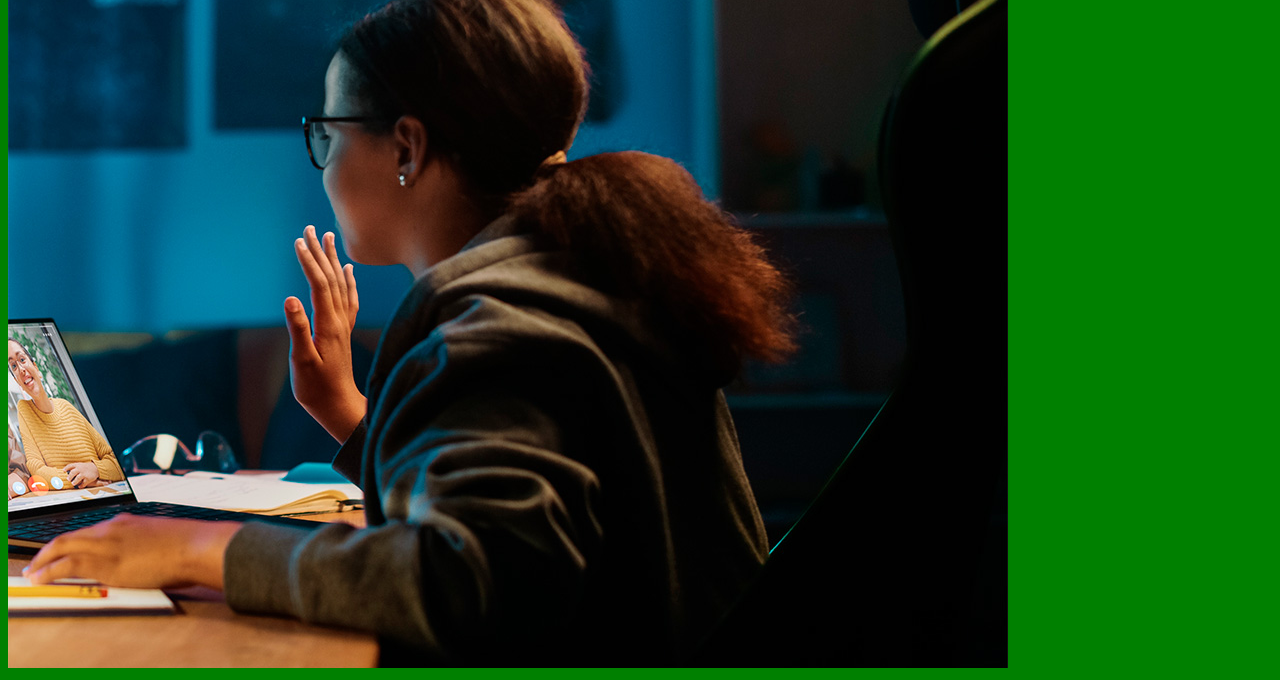
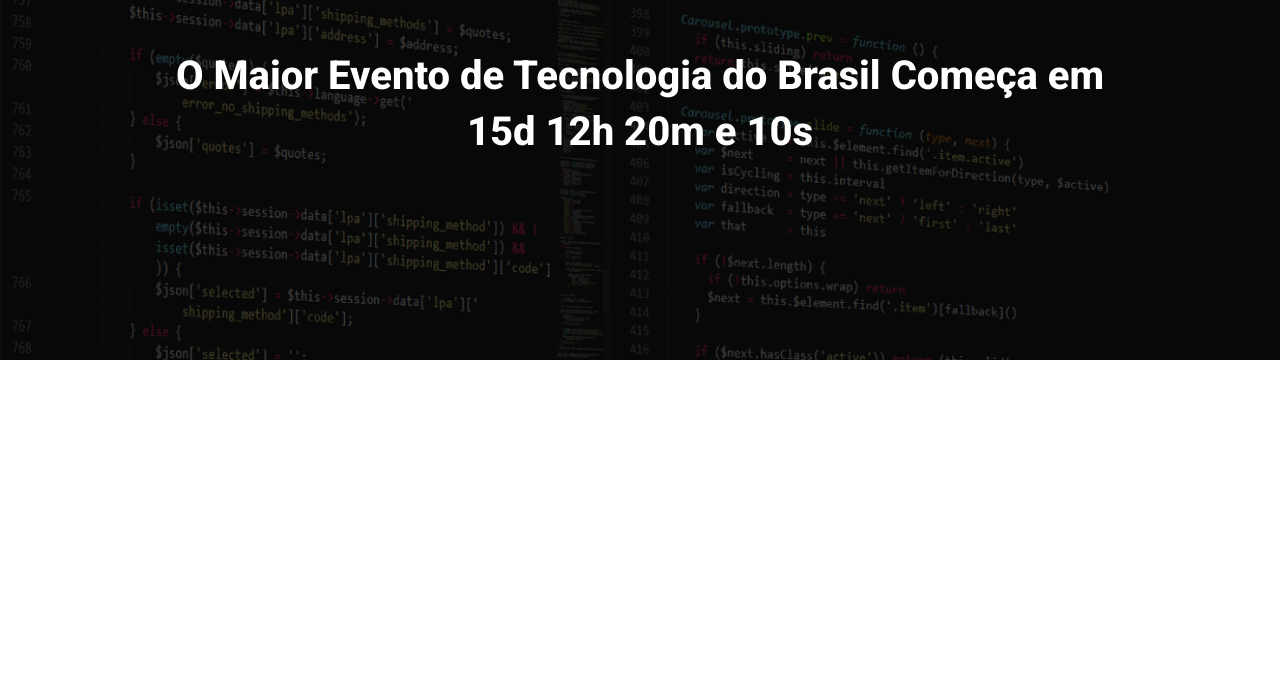
Before and after one commit to guimmotta/m21, a website built with Parcel: page src/index.html in a window 1280 px wide. Shown: the part 160-840 px from the top of the page. After the commit the page ends 800 px from the top, so only its background shows below. Built offline with nearby package versions, Linux system fonts and the light colour scheme.

Commit message:
created hero

```diff
--- a/src/index.html
+++ b/src/index.html
@@ -1,14 +1,22 @@
 <!DOCTYPE html>
-<html lang="en">
+<html lang="pt-BR">
 <head>
     <meta charset="UTF-8">
     <meta name="viewport" content="width=device-width, initial-scale=1.0">
-    <title>Document</title>
+    <title>EBAC_Talks</title>
+    <link rel="preconnect" href="https://fonts.googleapis.com">
+    <link rel="preconnect" href="https://fonts.gstatic.com" crossorigin>
+    <link href="https://fonts.googleapis.com/css2?family=Roboto:ital,wght@0,100..900;1,100..900&display=swap" rel="stylesheet">
     <link rel="stylesheet" href="styles/main.scss">
 </head>
 <body>
-    <h1>Olá mundo</h1>
-    <img src="./images/backend.png" alt="">
+    <header class="hero">
+        <div class="container">
+            <img class="hero__logo" src="./images/ebac_logo.svg" alt="Logo da Ebac">
+            <p class="hero__text">O Maior Evento de Tecnologia do Brasil Começa em 15d 12h 20m e 10s</p>
+        </div>
+    </header>
+
     <script src="scripts/main.js"></script>
 </body>
 </html>
--- /dev/null
+++ b/src/styles/_hero.scss
@@ -0,0 +1,53 @@
+.hero {
+    padding-top: 64px;
+    padding-bottom: 100px;
+    background-image: url(../images/fundo.png);
+    background-repeat: no-repeat;
+    background-size: cover;
+    position: relative;
+
+    .container {
+        position: relative;
+    }
+
+    &::before {
+        position: absolute;
+        top: 0;
+        left: 0;
+        width: 100%;
+        height: 100%;
+        background-color: #000000;
+        content: '';
+        opacity: .7;
+    }
+
+    &__text{
+        padding-top: 64px;
+        padding-bottom: 100px;
+        font-size: 40px;
+        line-height: 56px;
+        color: #fff;
+        font-weight: 800;
+        text-align: center;
+    }
+
+    &__logo {
+        display: block;
+        margin: 0 auto;
+        height: 80px;
+    }
+
+    @media (max-width: 640px) {
+        padding: 40px 0;
+
+        &__logo {
+            height: 40px;
+        }
+
+        &__text {
+            font-size: 22px;
+            line-height: 24px;
+            margin: 24px 0;
+        }
+    }
+}
--- a/src/styles/main.scss
+++ b/src/styles/main.scss
@@ -1,3 +1,23 @@
-body {
-    background-color: green;
+@use 'hero';
+
+* {
+    margin: 0;
+    padding: 0;
+    box-sizing: border-box;
+    font-family: Roboto, sans-serif;
+    color: #fff;
 }
+
+.container {
+    max-width: 960px;
+    width: 100%;
+    margin: 0 auto;
+
+    @media (max-width: 640px) {
+        max-width: 80%;
+    }
+
+    @media (max-width: 1024px) {
+        max-width: 90%;
+    }
+}
```
